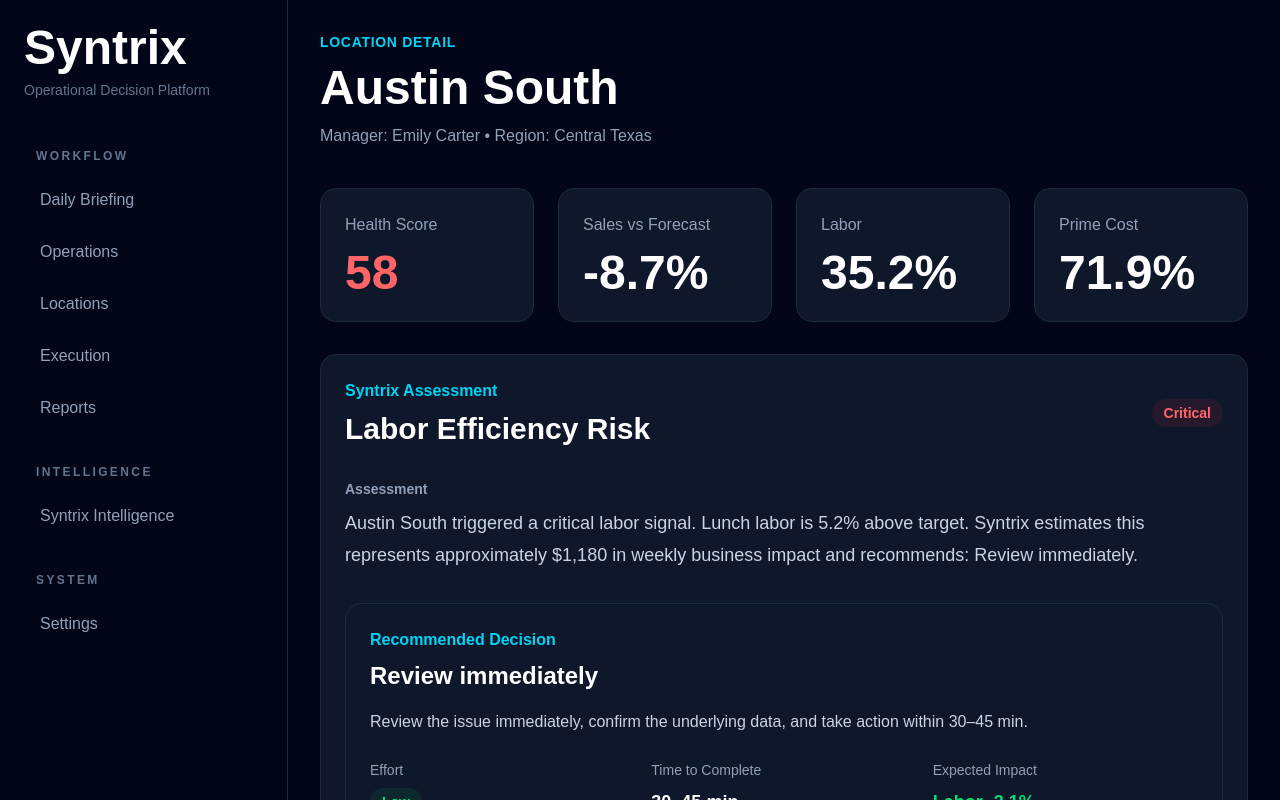
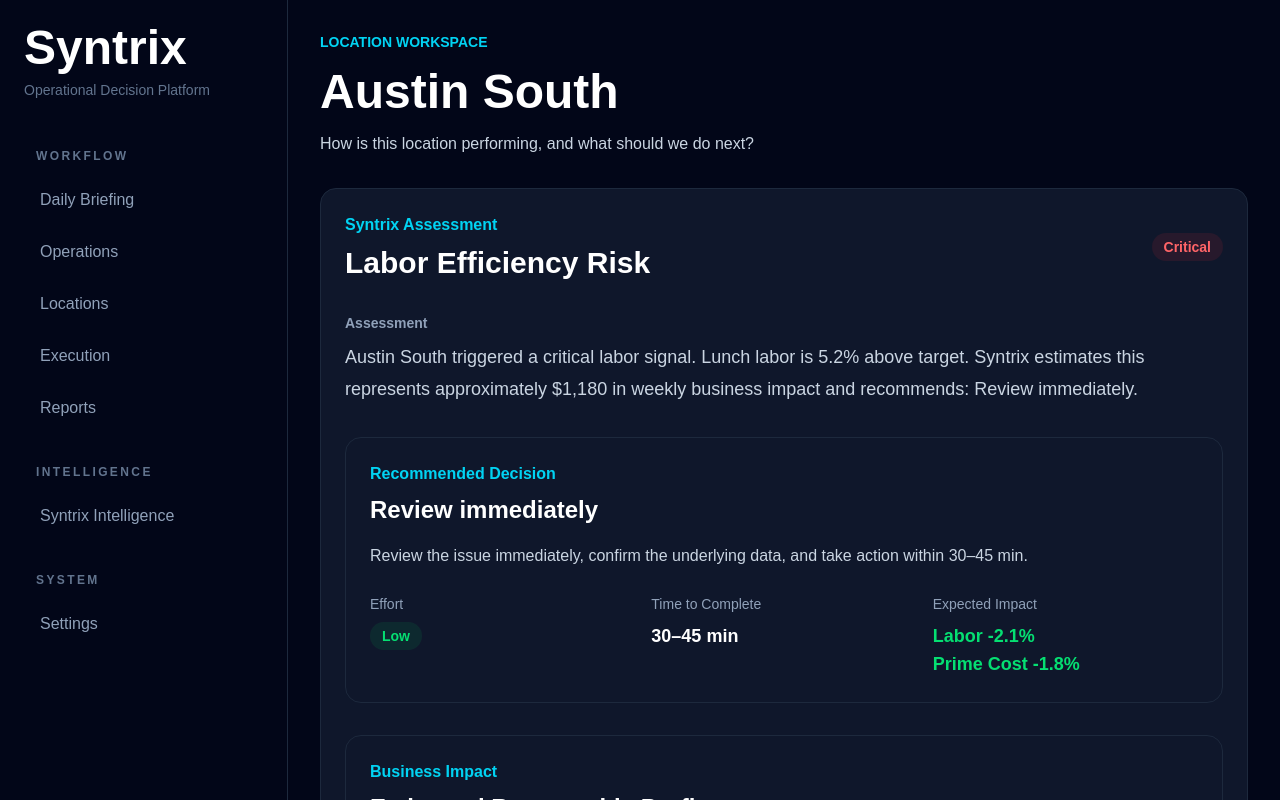
Before and after one commit to SyntrixAI/syntrix-ops, a Next.js app: page /locations/austin-south in a window 1280 px wide. Shown: the top 800 px of the page. Built offline with nearby package versions, Linux system fonts and the light colour scheme.

Commit message:
Adopt workspace model for location experience

```diff
--- a/src/app/locations/[id]/page.js
+++ b/src/app/locations/[id]/page.js
@@ -1,67 +1,39 @@
 import AppLayout from "../../../components/layout/AppLayout";
-import Card from "../../../components/ui/Card";
-import { locations } from "../../../data/locations";
+import OperationalAssessment from "../../../components/intelligence/OperationalAssessment";
+import { getLocationWorkspace } from "../../../lib/services";
 
-import OperationalAssessment from "../../../components/intelligence/OperationalAssessment";
-import { assessments } from "../../../data/assessments";
+export default async function LocationPage({ params }) {
+  const { id } = await params;
+  const workspace = getLocationWorkspace(id);
 
-export default async function LocationDetailPage({ params }) {
-  const { id } = await params;
-  const location = locations.find((store) => store.id === id);
-
-  if (!location) {
+  if (!workspace) {
     return (
       <AppLayout>
-        <h1 className="text-4xl font-bold">Location not found</h1>
+        <section className="mx-auto max-w-7xl">
+          <h1 className="text-4xl font-bold text-white">
+            Location not found
+          </h1>
+        </section>
       </AppLayout>
     );
   }
 
-const assessment = assessments[location.id];
-
-
-
   return (
     <AppLayout>
-      <section className="max-w-7xl mx-auto">
-        <p className="text-sm font-semibold tracking-wider text-cyan-400">
-          LOCATION DETAIL
+      <section className="mx-auto max-w-7xl">
+        <p className="text-sm font-semibold text-cyan-400">
+          LOCATION WORKSPACE
         </p>
 
-        <h1 className="mt-3 text-5xl font-bold">{location.name}</h1>
+        <h1 className="mt-4 text-5xl font-bold text-white">
+          {workspace.location.name}
+        </h1>
 
-        <p className="mt-3 text-slate-400">
-          Manager: {location.manager} • Region: {location.region}
+        <p className="mt-4 text-slate-300">
+          How is this location performing, and what should we do next?
         </p>
 
-        <div className="mt-10 grid grid-cols-1 md:grid-cols-4 gap-6">
-          <Card>
-            <p className="text-slate-400">Health Score</p>
-            <h2 className="mt-3 text-5xl font-bold text-red-400">
-              {location.healthScore}
-            </h2>
-          </Card>
-
-          <Card>
-            <p className="text-slate-400">Sales vs Forecast</p>
-            <h2 className="mt-3 text-5xl font-bold">
-              {location.salesVsForecast > 0 ? "+" : ""}
-              {location.salesVsForecast}%
-            </h2>
-          </Card>
-
-          <Card>
-            <p className="text-slate-400">Labor</p>
-            <h2 className="mt-3 text-5xl font-bold">{location.labor}%</h2>
-          </Card>
-
-          <Card>
-            <p className="text-slate-400">Prime Cost</p>
-            <h2 className="mt-3 text-5xl font-bold">{location.primeCost}%</h2>
-          </Card>
-        </div>
-
-        <OperationalAssessment assessment={assessment} />
+        <OperationalAssessment assessment={workspace.overview.assessment} />
       </section>
     </AppLayout>
   );
--- a/src/lib/services/getLocationWorkspace.js
+++ b/src/lib/services/getLocationWorkspace.js
@@ -31,12 +31,24 @@
 
   return {
   location,
+
+  overview: {
     health: locationHealth[location.id],
+    assessment: assessments[location.id],
+  },
+
+  operations: {
     signals: locationSignals,
-    assessment: assessments[location.id],
     priorities: locationPriorities,
-    executionItems: locationExecutionItems,
+  },
+
+  execution: {
+    items: locationExecutionItems,
+  },
+
+  activity: {
     timeline: locationTimeline,
+  },
 
   counts: {
     signals: locationSignals.length,
```
Lines whose indentation alone changed are shown as unchanged.
